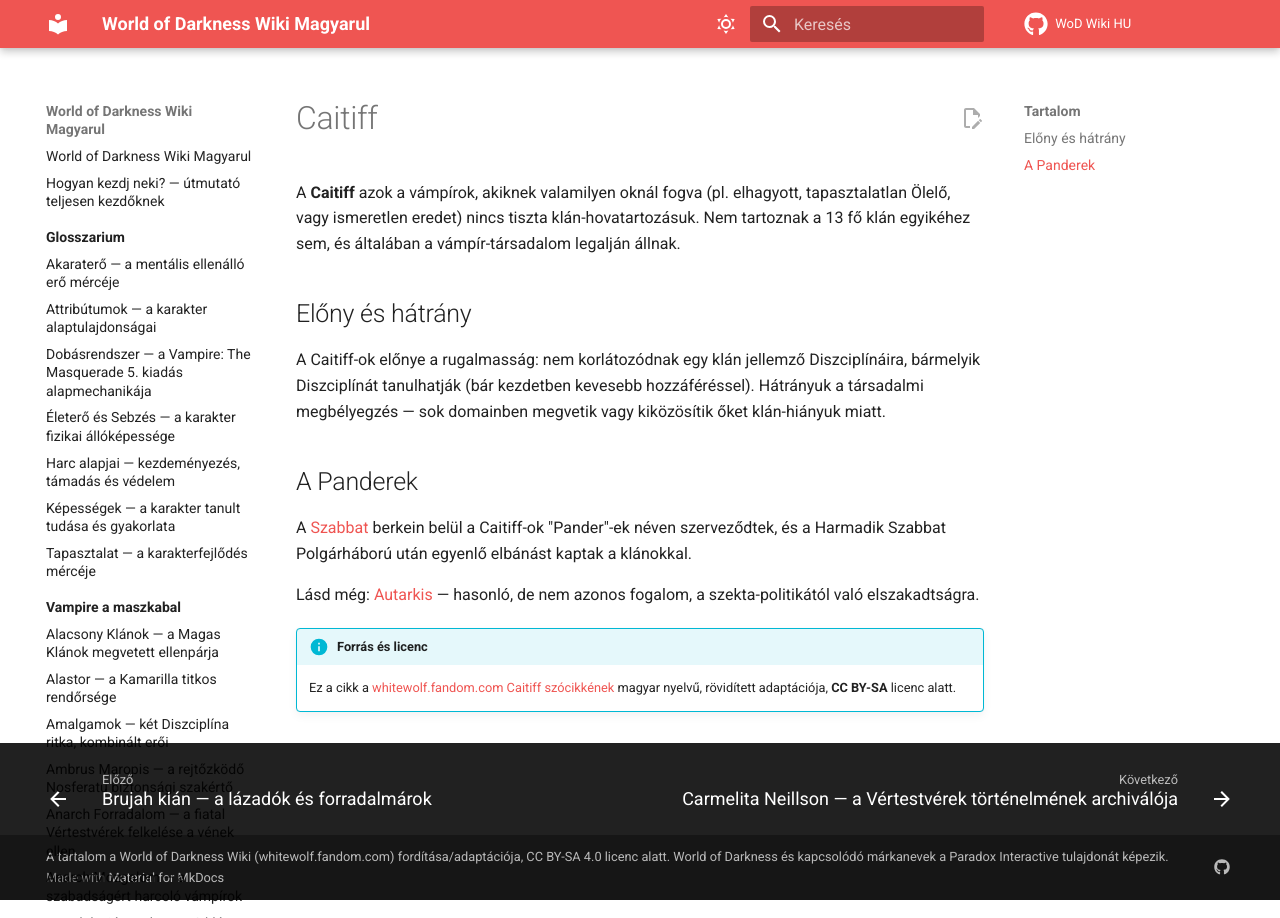
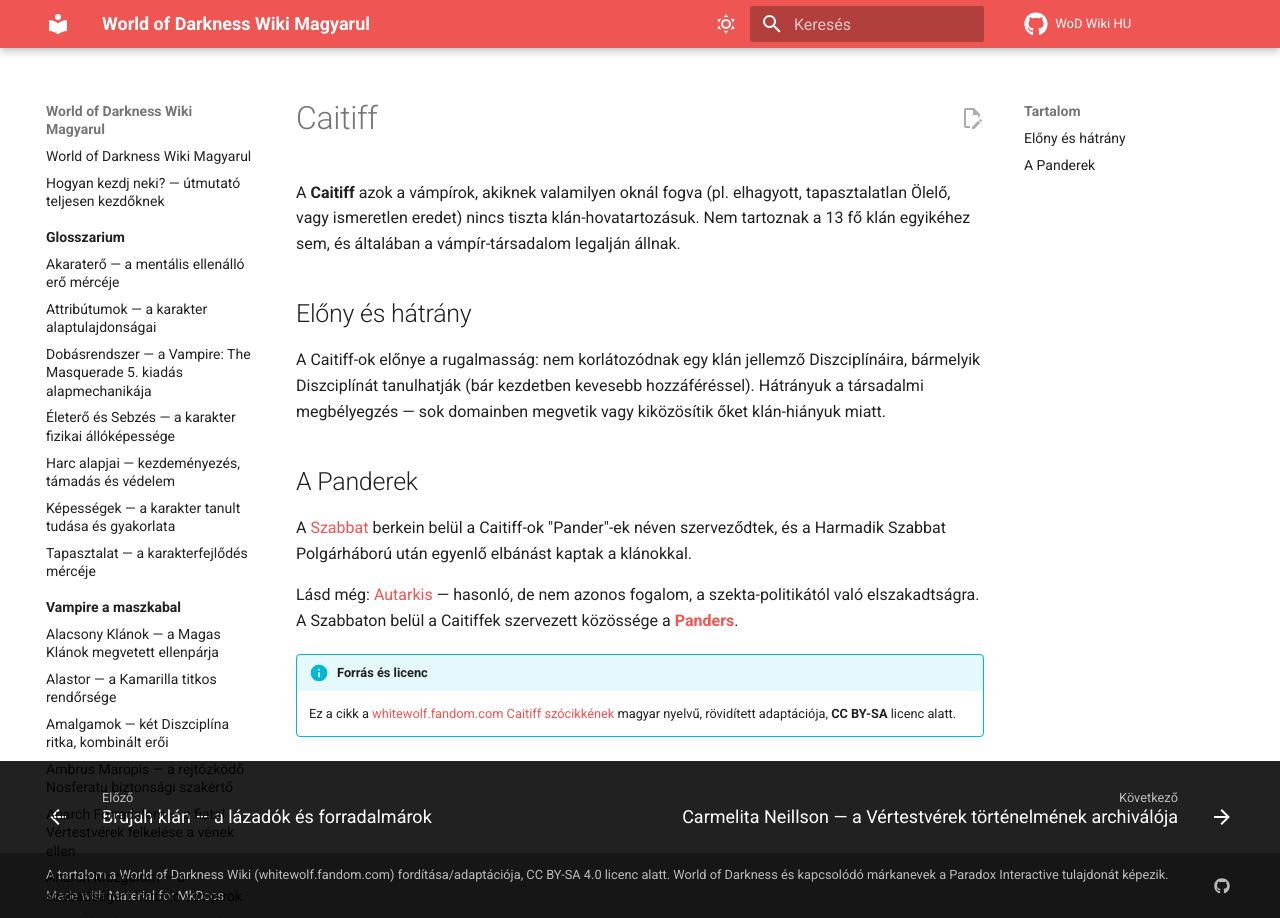
Before and after one commit to davidszentgyorgyi/wod-hu, an MkDocs documentation site: the page built from docs/vampire-a-maszkabal/caitiff.md, in a window 1280 px wide. Built offline with MkDocs 1.6.1 and Material for MkDocs 9.7.7, drawn with Linux system fonts in a browser that asks for light colours; comment, search, counter and statistics services are not loaded.

Commit message:
Add Panders article
Original, reworded summary of the Sabbat's organized Caitiff antitribu,
Joseph Pander's rise, and their generation-9 character creation cap.
Linked from caitiff.md.

Co-Authored-By: Claude Sonnet 5 <noreply@anthropic.com>

```diff
--- a/docs/vampire-a-maszkabal/caitiff.md
+++ b/docs/vampire-a-maszkabal/caitiff.md
@@ -23,7 +23,8 @@ A [Szabbat](szabbat.md) berkein belül a Caitiff-ok "Pander"-ek néven szervező
 Szabbat Polgárháború után egyenlő elbánást kaptak a klánokkal.
 
 Lásd még: [Autarkis](autarkis.md) — hasonló, de nem azonos fogalom, a szekta-politikától
-való elszakadtságra.
+való elszakadtságra. A Szabbaton belül a Caitiffek szervezett közössége a
+**[Panders](panders.md)**.
 
 !!! info "Forrás és licenc"
     Ez a cikk a [whitewolf.fandom.com Caitiff szócikkének](https://whitewolf.fandom.com/wiki/Caitiff)
```
Also changed, not shown: CONTENT_MAP.md (+1 -0 lines), docs/vampire-a-maszkabal/panders.md (added, +34 -0 lines).
